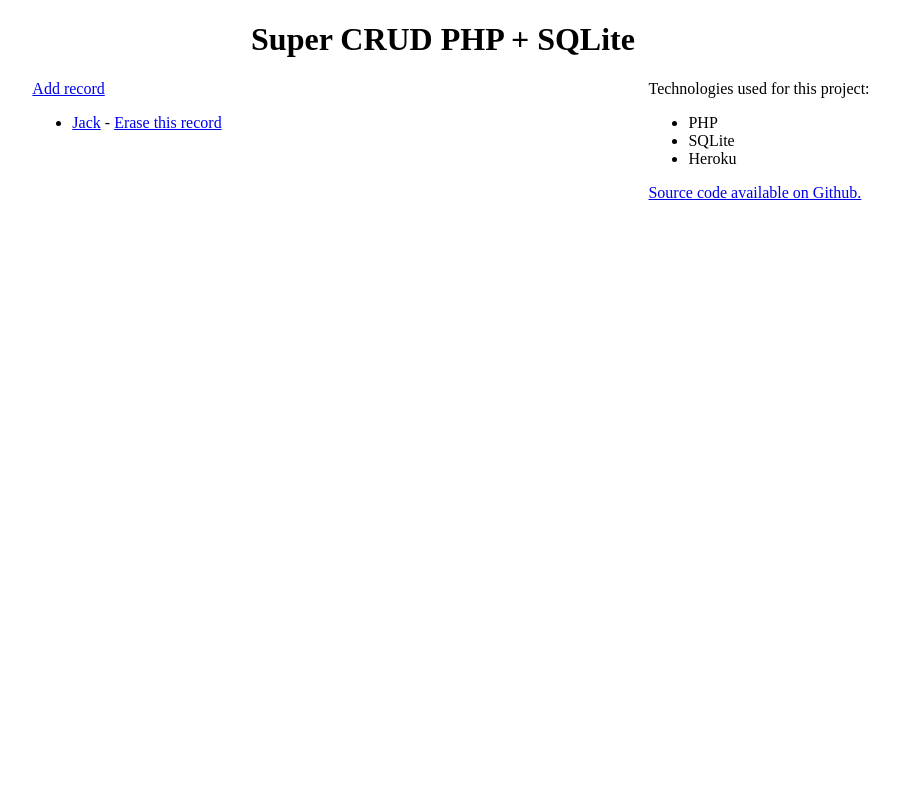
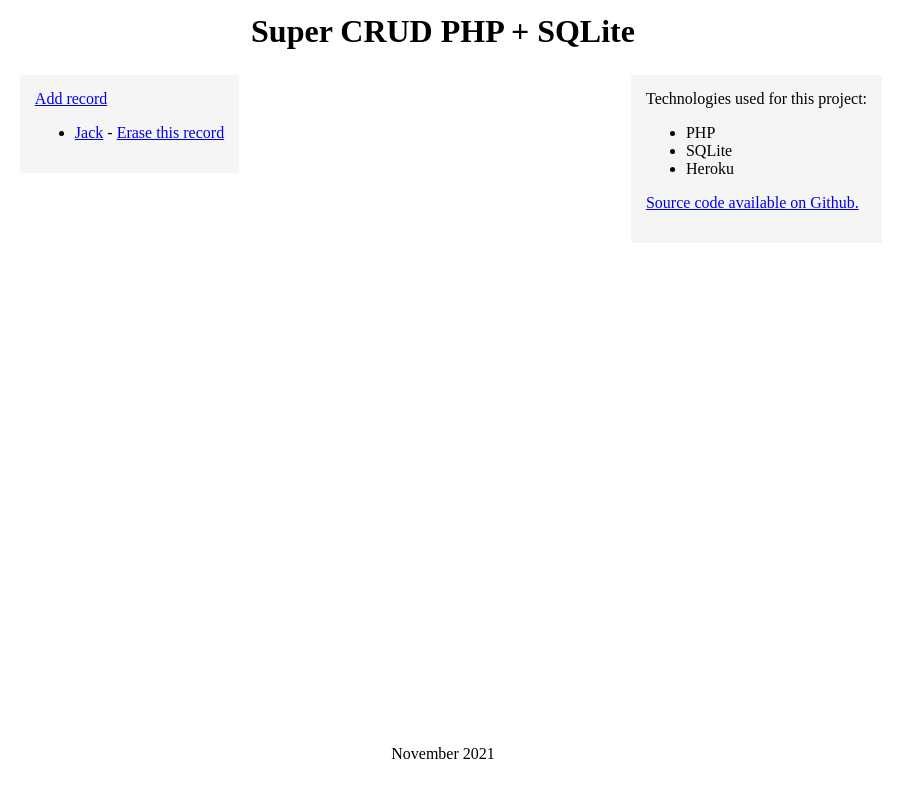
Before and after one commit to monmima/php-sqlite-crud, a PHP site: page / in a window 1280 px wide. Shown: the whole page, without its empty margins (197-1097 px from the left). Run offline with PHP 8.4, Linux system fonts and the light colour scheme; data comes from the database, SQL or seed files in the repository.

Commit message:
improve CSS for better-looking index page

```diff
--- a/index.php
+++ b/index.php
@@ -6,6 +6,27 @@
     <meta name="viewport" content="width=device-width, initial-scale=1.0">
     <title>CRUD PHP + SQLite</title>
     <style>
+
+        body {
+            display: grid;
+
+            grid-template-rows: auto 1fr auto;
+
+            /* flex-direction: column;
+
+            justify-content: space-between;
+            align-items: space-between;
+            justify-items: space-between;
+            align-content: space-between; */
+
+            min-height: 95vh;
+            /* background-color: blue; */
+        }
+
+        body > * {
+            /* background-color: red; */
+            margin: 5px;
+        }
 
 
         footer {
@@ -22,6 +43,12 @@
 
             justify-items: center;
         }
+
+       .gray-area {
+            background-color: #f5f5f5;
+            margin: 15px;
+            padding: 15px;
+        }
     </style>
 </head>
 <body>
@@ -30,6 +57,7 @@
     <main>
         <div>
 
+            <div class="gray-area">
                 <div>
                     <a href="/add.php" title="Add record">Add record</a>
                 </div>
@@ -53,10 +81,12 @@
 
                     echo "</ul>";
                 ?>
+            </div>
 
         </div>
 
         <aside>
+            <div class="gray-area">
                 Technologies used for this project:
 
                 <ul>
@@ -66,15 +96,15 @@
                 </ul>
 
                 <p><a href="https://github.com/monmima/php-sqlite-crud" title="Source code on Github">Source code available on Github.</a></p>
+            </div>
 
         </aside>
 
     </main>
 
-
-
-
-
+    <footer>
+        <time datetime="2021-11">November 2021</time>
+    </footer>
 
 </body>
 </html>
```
Lines whose indentation alone changed are shown as unchanged.
